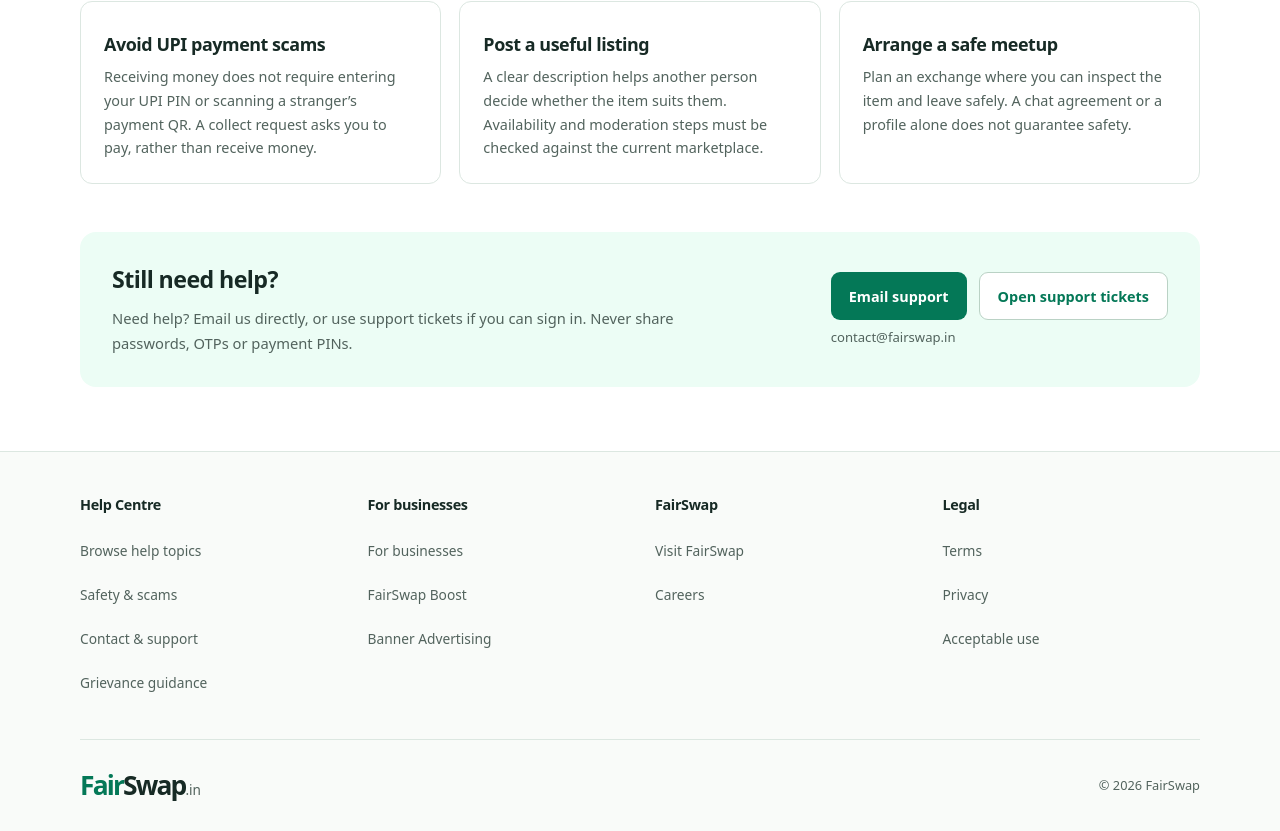
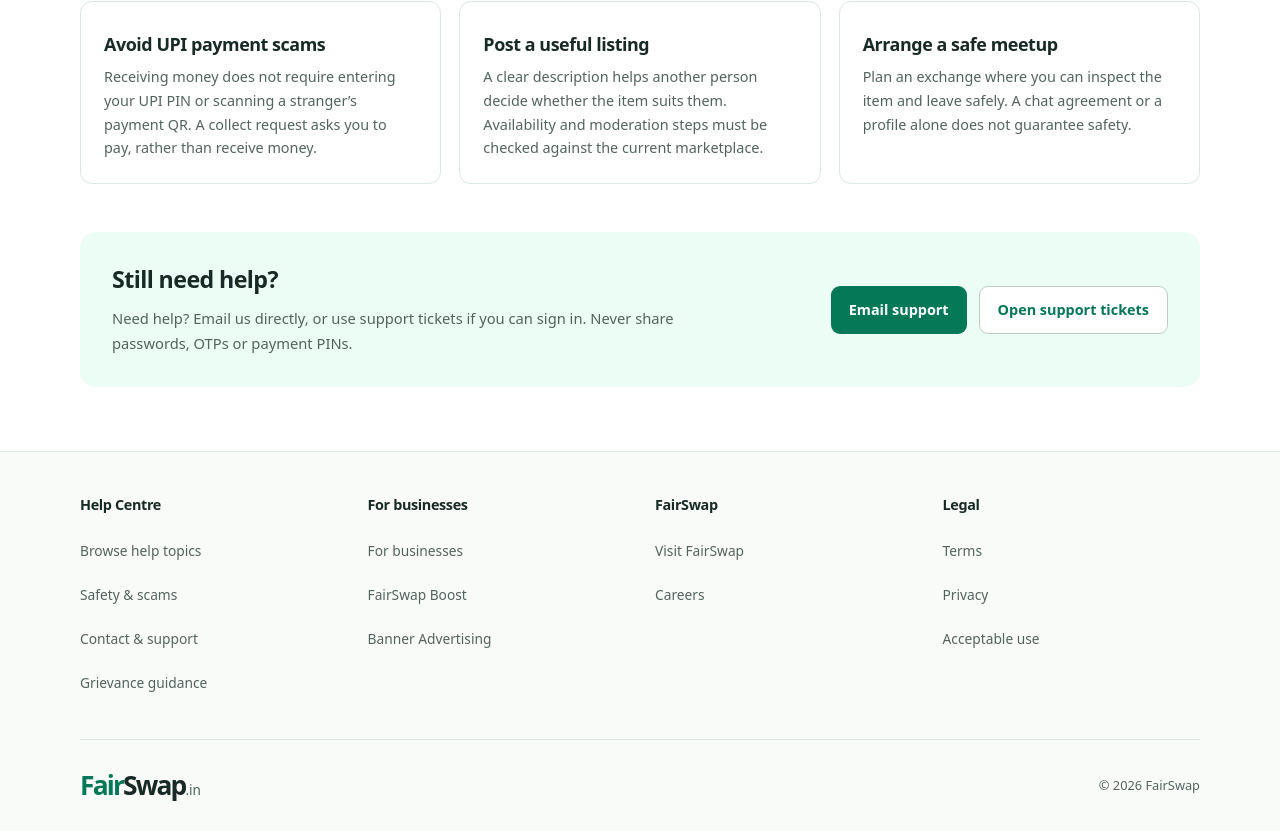
Before and after one commit to vivek2310sharma/FairSwap-HelpCenter, a Next.js app: page /en in a window 1280 px wide. Shown: the part 1595-2426 px from the top of the page. Built offline with nearby package versions, Linux system fonts and the light colour scheme.

Commit message:
fix(help): remove redundant email address beneath support CTA

```diff
--- a/src/app/globals.css
+++ b/src/app/globals.css
@@ -501,15 +501,6 @@
   height: 100%;
   padding: 10px 18px;
 }
-.support-email-address {
-  color: var(--muted);
-  font-size: 0.82rem;
-  line-height: 1.4;
-  overflow-wrap: anywhere;
-}
-.support-email-address:hover {
-  color: var(--green);
-}
 .article-escalation .support-actions {
   margin-top: 16px;
 }
--- a/src/components/site.tsx
+++ b/src/components/site.tsx
@@ -5,7 +5,7 @@
 import { LanguageSelector } from "./language-selector";
 import { Icon } from "./icon";
 import { MainNav } from "./main-nav";
-import { helpOptions, SUPPORT_EMAIL, type HelpContext } from "@/lib/support";
+import { helpOptions, type HelpContext } from "@/lib/support";
 export function Wordmark() {
   return (
     <a className="wordmark" href="https://fairswap.in">
@@ -136,11 +136,6 @@
             </a>
           ))}
         </div>
-        {actions.some((action) => action.isEmail) && (
-          <a className="support-email-address" href={`mailto:${SUPPORT_EMAIL}`}>
-            {SUPPORT_EMAIL}
-          </a>
-        )}
       </div>
     </section>
   );
--- a/src/lib/support.ts
+++ b/src/lib/support.ts
@@ -30,7 +30,6 @@
 export type HelpAction = {
   href: string;
   label: string;
-  isEmail?: boolean;
 };
 
 export function helpOptions(
@@ -40,7 +39,6 @@
   const email: HelpAction = {
     href: EMAIL_HREF,
     label: c.emailSupport,
-    isEmail: true,
   };
   const ticket: HelpAction = { href: TICKETS_HREF, label: c.support };
   switch (context) {
```
Also changed, not shown: 1 other file (tests, documents, lock files or other folders).
